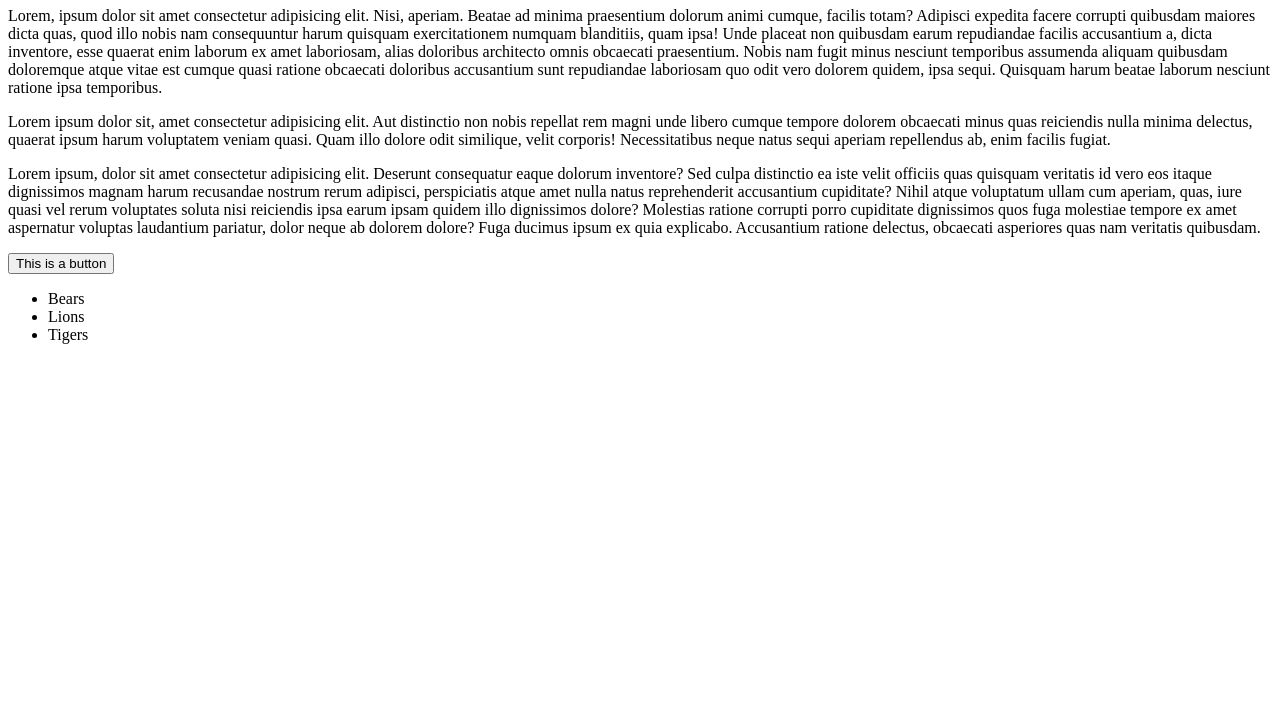
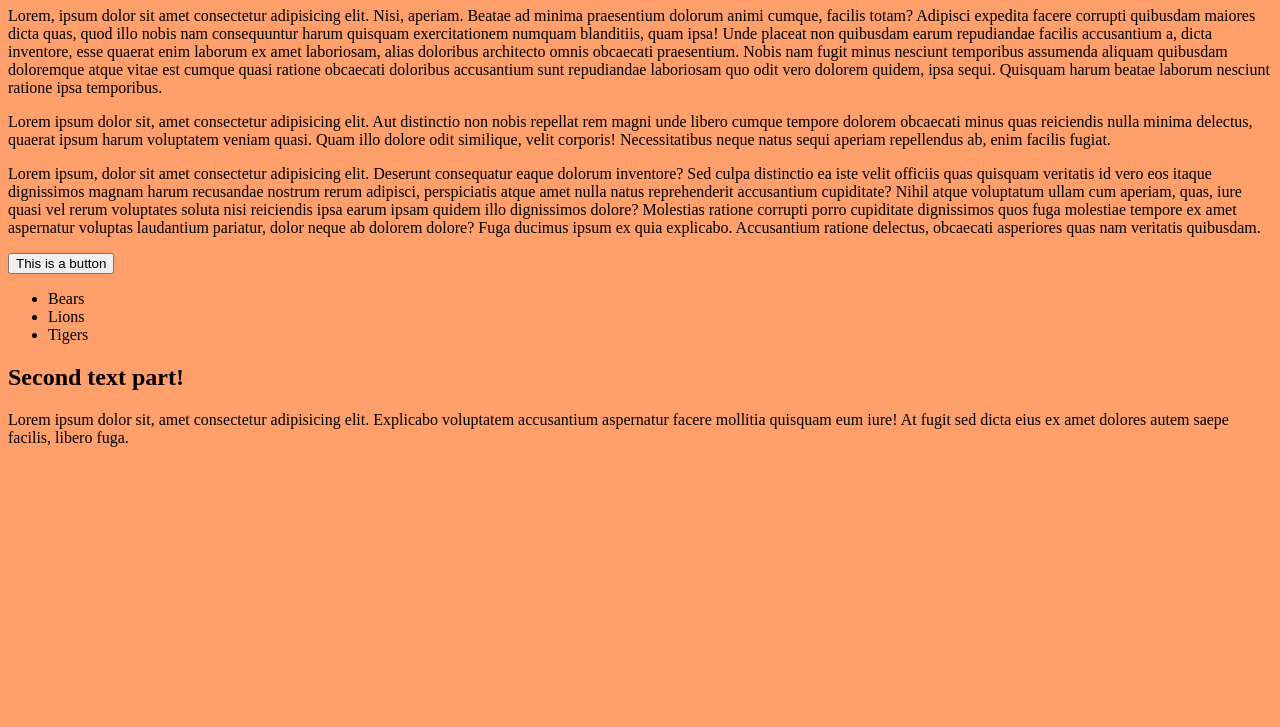
Before and after one commit to GabriellaPenev/psychic-succotash, a plain HTML site: page index.html in a window 1280 px wide. Shown: the part 73-800 px from the top of the page. Drawn offline with Linux system fonts and the light colour scheme.

Commit message:
Updated index file, started style file

```diff
--- a/index.html
+++ b/index.html
@@ -5,6 +5,9 @@
     <meta http-equiv="X-UA-Compatible" content="IE=edge">
     <meta name="viewport" content="width=device-width, initial-scale=1.0">
     <title>Document</title>
+
+    <link rel="stylesheet" href="style.css">
+
 </head>
 <body>
     <h1>My first git site!</h1>
@@ -19,5 +22,10 @@
             <li>Tigers</li>
         </ul>
     </section>
+
+    <h2>Second text part!</h2>
+    <p>Lorem ipsum dolor sit, amet consectetur adipisicing elit. Explicabo voluptatem accusantium aspernatur facere mollitia quisquam eum iure! At fugit sed dicta eius ex amet dolores autem saepe facilis, libero fuga.</p>
+
+
 </body>
 </html>
--- /dev/null
+++ b/style.css
@@ -0,0 +1,3 @@
+body {
+    background-color: rgba(255, 89, 0, 0.575);
+}
```
